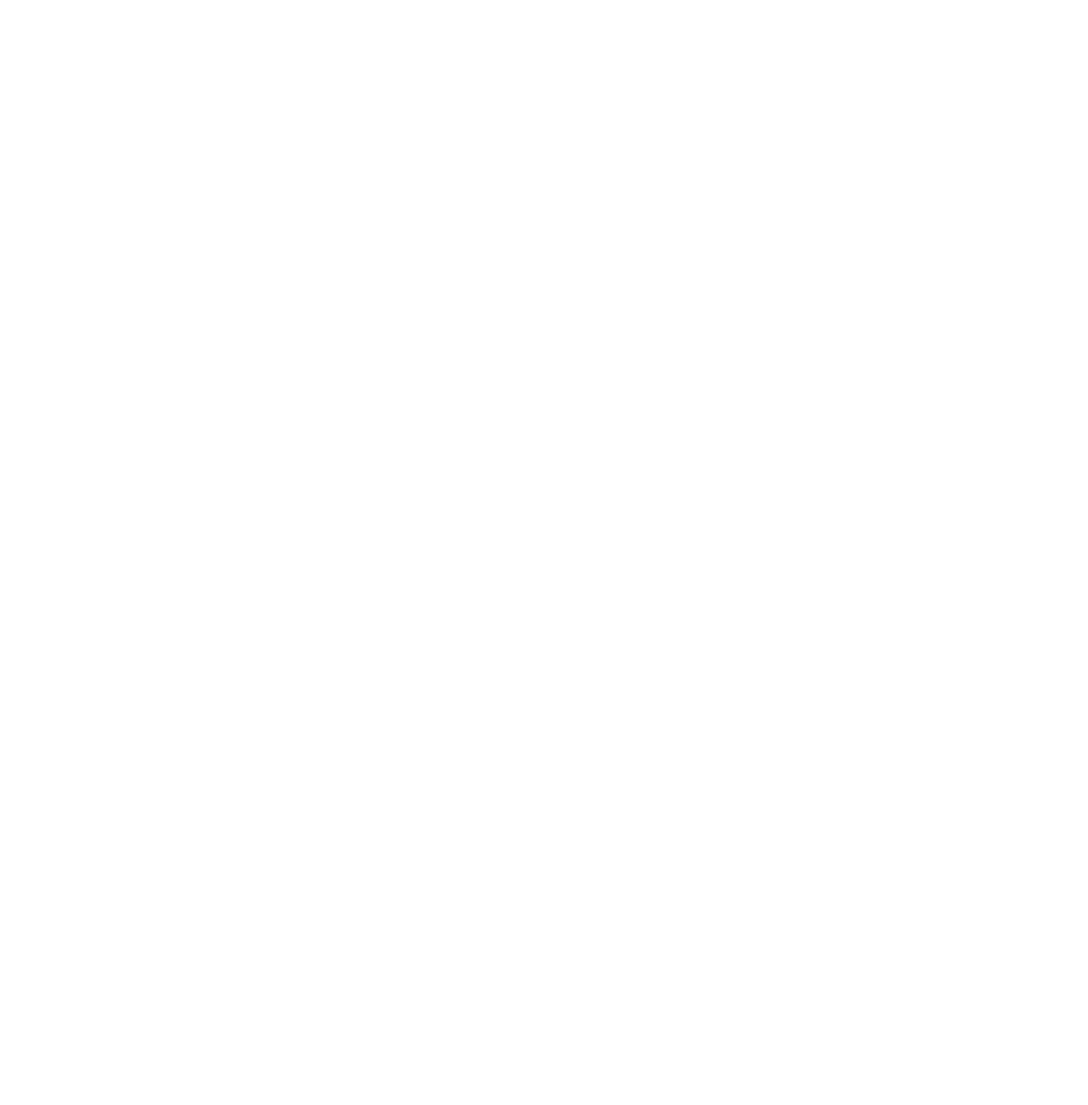
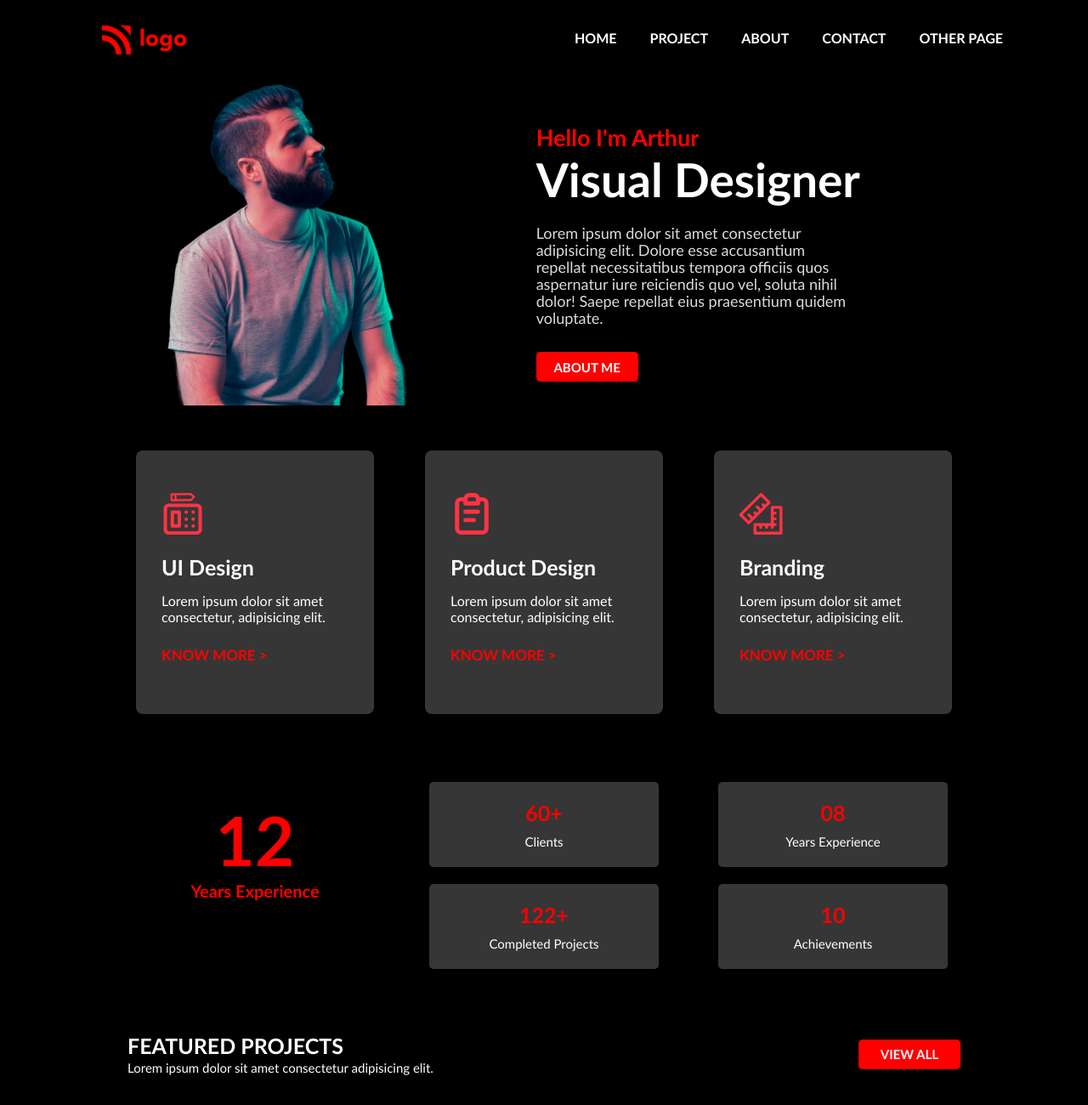
Before and after one commit to iamkabilash/ineuron_challenge-project-15, a plain HTML site: page index.html in a window 1280 px wide. Shown: the top 1300 px of the page at 85% size. Before the commit the page ends 800 px from the top, so only its background shows below. Drawn offline with Linux system fonts and the light colour scheme.

Commit message:
design features completed

```diff
--- a/index.html
+++ b/index.html
@@ -5,8 +5,143 @@
     <meta http-equiv="X-UA-Compatible" content="IE=edge">
     <meta name="viewport" content="width=device-width, initial-scale=1.0">
     <title>Visual Designer</title>
+    <link rel="stylesheet" href="./style.css">
 </head>
 <body>
-
+    <!-- Header Starts -->
+	<header>
+        <!-- Navigation Bar Starts -->
+        <nav>
+            <!-- Navigation items Starts -->
+            <a class="nav-item">HOME</a>
+            <a class="nav-item">PROJECT</a>
+            <a class="nav-item">ABOUT</a>
+            <a class="nav-item">CONTACT</a>
+            <a class="nav-item">OTHER PAGE</a>
+        </nav>
+        <!-- LOGO -->
+        <div >
+            <img class="logo" src="./assets/Logo.png" >
+        </div>
+        <div class="header-elements">
+            <!-- Image -->
+            <div class="header-left">
+                <img class="header-image" src="./assets/banner.png">
+            </div>
+            <!-- Text -->
+            <div class="header-right">
+                <h2>Hello I'm Arthur</h2>
+                <h1>Visual Designer</h1>
+                <p>Lorem ipsum dolor sit amet consectetur adipisicing elit. Dolore esse accusantium repellat necessitatibus tempora officiis quos aspernatur iure reiciendis quo vel, soluta nihil dolor! Saepe repellat eius praesentium quidem voluptate.</p>
+                <button class="btn-primary">ABOUT ME</button>
+            </div>
+        </div>
+    </header>
+    <section class="skills">
+        <div class="skill">
+            <img src="./assets/skill-1.svg" alt="">
+            <h3>UI Design</h3>
+            <p>Lorem ipsum dolor sit amet consectetur, adipisicing elit.</p>
+            <p class="know-more">KNOW MORE ></p>
+        </div>
+        <div class="skill">
+            <img src="./assets/skill-2.svg" alt="">
+            <h3>Product Design</h3>
+            <p>Lorem ipsum dolor sit amet consectetur, adipisicing elit.</p>
+            <p class="know-more">KNOW MORE ></p>
+        </div>
+        <div class="skill">
+            <img src="./assets/skill-3.svg" alt="">
+            <h3>Branding</h3>
+            <p>Lorem ipsum dolor sit amet consectetur, adipisicing elit.</p>
+            <p class="know-more">KNOW MORE ></p>
+        </div>
+    </section>
+    <section class="stats">
+        <div class="stat-col stat-col-1">
+            <h1>12</h1>
+            <h4>Years Experience</h4>
+        </div>
+        <div class="stat-col stat-col-2">
+            <div class="elements">
+                <div class="element">
+                    <h3>60+</h3>
+                    <p>Clients</p>
+                </div>
+                <div class="element">
+                    <h3>122+</h3>
+                    <p>Completed Projects</p>
+                </div>
+            </div>
+        </div>
+        <div class="stat-col stat-col-3">
+            <div class="elements">
+                <div class="element">
+                    <h3>08</h3>
+                    <p>Years Experience</p>
+                </div>
+                <div class="element">
+                    <h3>10</h3>
+                    <p>Achievements</p>
+                </div>
+            </div>
+        </div>
+    </section>
+    <section class="featured">
+        <div class="feature-left">
+            <h3>FEATURED PROJECTS</h3>
+            <p>Lorem ipsum dolor sit amet consectetur adipisicing elit.</p>
+        </div>
+        <div class="feature-space"></div>
+        <div class="feature-right">
+            <button class="btn-primary">VIEW ALL</button>
+        </div>
+    </section>
+    <section class="projects">
+        <div class="project-col-1">
+            <div class="project">
+                <img src="./assets/project-1.jpg" alt="">
+                <h3>The Vintage</h3>
+                <p class="know-more">KNOW MORE ></p>
+            </div>
+            <div class="project">
+                <img src="./assets/project-3.jpg" alt="">
+                <h3>Marco Accent</h3>
+                <p class="know-more">KNOW MORE ></p>
+            </div>
+        </div>
+        <div class="project-col-2">
+            <div class="project">
+                <img src="./assets/project-2.jpg" alt="">
+                <h3>Foodasa</h3>
+                <p class="know-more">KNOW MORE ></p>
+            </div>
+            <div class="project">
+                <img src="./assets/project-4.jpg" alt="">
+                <h3>Mozaik</h3>
+                <p class="know-more">KNOW MORE ></p>
+            </div>
+        </div>
+    </section>
+    <section class="work-together">
+        <div class="work-left">
+            <h2>Let's work together on<br>your next project</h2>
+            <p>Lorem ipsum dolor sit amet consectetur adipisicing elit. Sit eum corporis neque.</p>
+        </div>
+        <div class="work-space"></div>
+        <div class="work-right">
+            <button class="btn-primary">CONTACT</button>
+        </div>
+    </section>
+    <section class="footer-links">
+        <a href="">HOME</a>
+        <a href="">ABOUT</a>
+        <a href="">PROJECTS</a>
+        <a href="">CONTACT</a>
+    </section>
+    <footer>
+        <img src="./assets/Logo.png" alt="" class="footer-logo">
+        <img src="./assets/social.svg" alt="" class="footer-social">
+    </footer>
 </body>
 </html>
--- a/style.css
+++ b/style.css
@@ -0,0 +1,279 @@
+* {
+    margin: 0;
+    padding: 0;
+    box-sizing: 0;
+    font-family:'Gill Sans', 'Gill Sans MT', Calibri, 'Trebuchet MS', sans-serif;
+}
+body{
+    background-color: #000;
+}
+header{
+    background-color: #000000;
+    height: 480px;
+    width: 100%;
+}
+nav{
+    float: right;
+    margin-right: 100px;
+    margin-top: 35px;
+}
+.nav-item{
+    cursor: pointer;
+    color: #fff;
+    margin-left: 35px;
+    font-weight: 600;
+}
+.nav-item:hover{
+    color: #ff0000;
+}
+.logo{
+    width: 100px;
+    margin-top: 30px;
+    margin-left: 120px;
+    cursor: pointer;
+}
+.header-elements{
+    display: flex;
+    flex-direction: row;
+    align-items: center;
+    justify-content: space-evenly;
+    margin-top: 50px;
+}
+.header-right{
+    color: #fff;
+    margin-left: 100px;
+    width: 50vw;
+}
+.header-left{
+    width: 40vw;
+}
+.header-left img{
+    width: 420px;
+    float: right;
+    margin-right: -30px;
+    margin-top: -60px;
+    border-radius: 5px;
+}
+.header-right h2{
+    font-size: 27px;
+    font-weight: 600;
+    margin-top: 0px;
+    color: #ff0000;
+}
+.header-right h1{
+    font-size: 55px;
+    font-weight: 600;
+    margin-top: 0px;
+}
+.header-right p{
+    font-size: 18px;
+    width: 29vw;
+    margin-top: 20px;
+    color: #dbdbdb;
+    line-height: 20px;
+}
+.header-right button{
+    margin-top: 30px;
+}
+.btn-primary{
+    width: 120px;
+    height: 35px;
+    border: none;
+    border-radius: 5px;
+    background-color: #ff0000;
+    color: #fff;
+    font-size: 15px;
+    font-weight: 600;
+    cursor: pointer;
+}
+.btn-primary:hover{
+    background-color: #ff3535;
+    transform: scale(1.05);
+}
+.skills{
+    width: 100%;
+    display: flex;
+    flex-direction: row;
+    margin-top: 50px;
+    margin-top: 20px;
+    margin-right: 100px;
+    justify-content: center;
+}
+.skill img{
+    width: 150px;
+    margin-left: -50px;
+    margin-top: 20px;
+}
+.skill{
+    width: 220px;
+    height: 250px;
+    background-color: #363636;
+    padding: 30px;
+    margin: 30px;
+    border-radius: 8px;
+}
+.skill h3{
+    font-size: 25px;
+    font-weight: 600;
+    margin-top: 20px;
+    color: #fff;
+}
+.skill p{
+    font-size: 16px;
+    font-weight: 400;
+    margin-top: 15px;
+    color: #fff;
+}
+.skill .know-more{
+    font-size: 17px;
+    font-weight: 600;
+    margin-top: 25px;
+    color: #ff0000;
+    cursor: pointer;
+}
+.stats{
+    display: flex;
+    flex-direction: row;
+    margin-top: 20px;
+    justify-content: center;
+}
+.stat-col{
+    width: 270px;
+    height: 200px;
+    padding: 30px;
+    margin: 5px;
+    margin-top: -20px;
+    border-radius: 8px;
+    text-align: center;
+}
+.stat-col-1{
+    display: flex;
+    flex-direction: column;
+    align-items: center;
+    justify-content: center;
+}
+.elements{
+    display: flex;
+    flex-direction: column;
+}
+.element{
+    margin-top: 20px;
+    background-color: #363636;
+    height: 100px;
+    text-align: center;
+    display: flex;
+    flex-direction: column;
+    align-items: center;
+    justify-content: center;
+    border-radius: 5px;
+}
+.stats h1{
+    font-size: 80px;
+    color: #ff0000;
+}
+.stats h4{
+    font-size: 20px;
+    color: #ff0000;
+}
+.element h3{
+    font-size: 25px;
+    color: #ff0000;
+}
+.element p{
+    font-size: 15px;
+    color: #fff;
+    margin-top: 10px;
+}
+.featured{
+    display: flex;
+    flex-direction: row;
+    margin-top: 80px;
+    align-items: center;
+    justify-content: center;
+}
+.featured h3{
+    font-size: 25px;
+    color: #fff;
+}
+.featured p{
+    margin-top: 2px;
+    font-size: 15px;
+    color: #fff;
+}
+.feature-space{
+    width: 500px;
+}
+.projects{
+    display: flex;
+    flex-direction: row;
+    margin-top: 10px;
+    align-items: center;
+    justify-content: center;
+}
+.project img{
+    width: 400px;
+    height: 230px;
+    padding: 40px 20px;
+    background-color: #363636;
+    border-radius: 5px;
+    cursor: pointer;
+}
+.project{
+    margin: 20px;
+    margin-top: 50px;
+}
+.project h3{
+    font-size: 20px;
+    color:#fff;
+    margin-top: 10px;
+}
+.project p{
+    font-size: 17px;
+    font-weight: 600;
+    margin-top: 5px;
+    color: #ff0000;
+    cursor: pointer;
+}
+.work-together{
+    display: flex;
+    flex-direction: row;
+    margin-top: 50px;
+    align-items: center;
+    justify-content: center;
+    padding: 40px 20px;
+    border-radius: 5px;
+    color:#fff;
+}
+.work-space{
+    width: 300px;
+}
+.footer-links{
+    display: flex;
+    flex-direction: row;
+    margin-top: 50px;
+    align-items: center;
+    justify-content: center;
+}
+.footer-links a{
+    text-decoration: none;
+    margin: 40px;
+    font-size: 17px;
+    font-weight: 600;
+    color: #dbdbdb;
+    cursor: pointer;
+}
+footer{
+    height: 100px;
+    display: flex;
+    flex-direction: row;
+    background-color: #ff;
+    align-items: center;
+}
+footer .footer-logo{
+    height: 50px;
+    margin-left: 50px;
+}
+footer .footer-social{
+    height: 100px;
+    margin-left: 30vw;
+}
```
Also changed, not shown: assets/Logo.png (added), assets/skill-1.svg (added), assets/skill-2.svg (added), assets/skill-3.svg (added), assets/social.svg (added), 2 other files.
